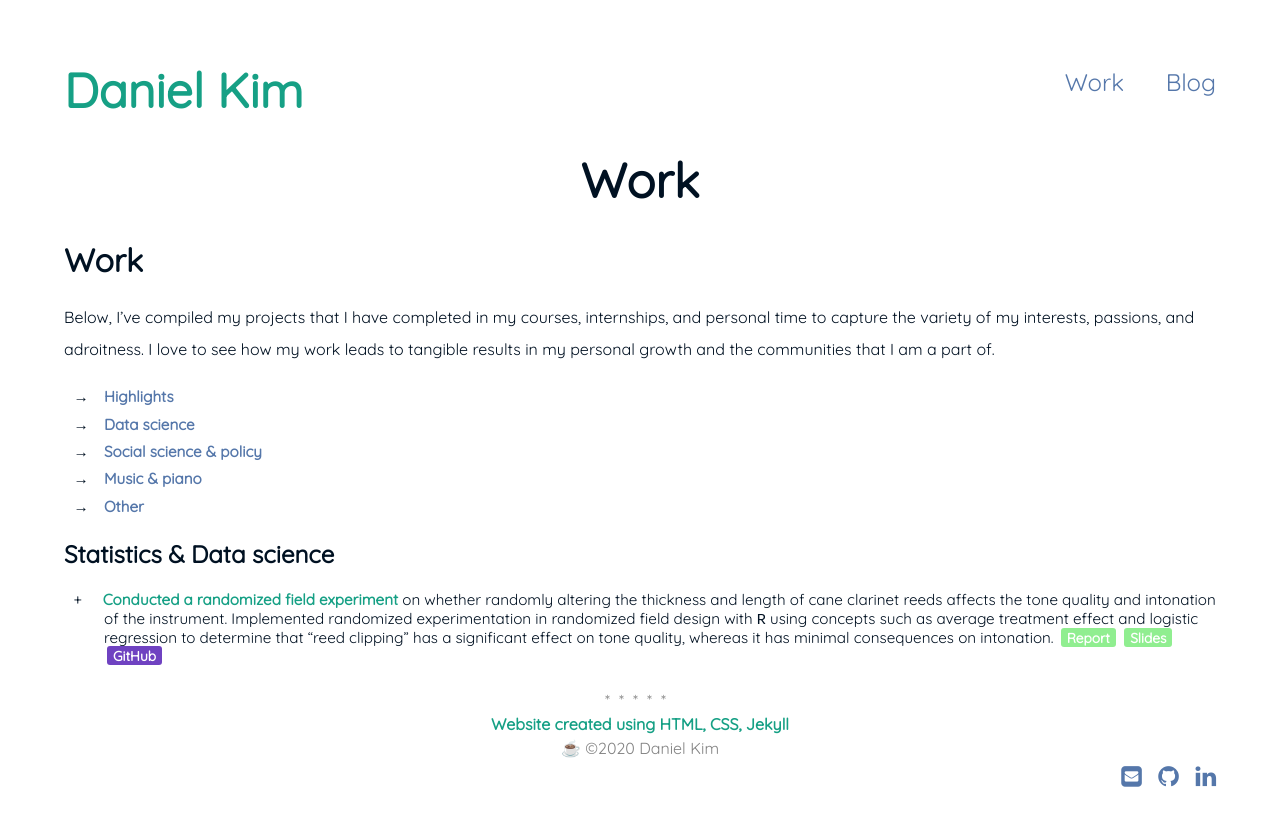
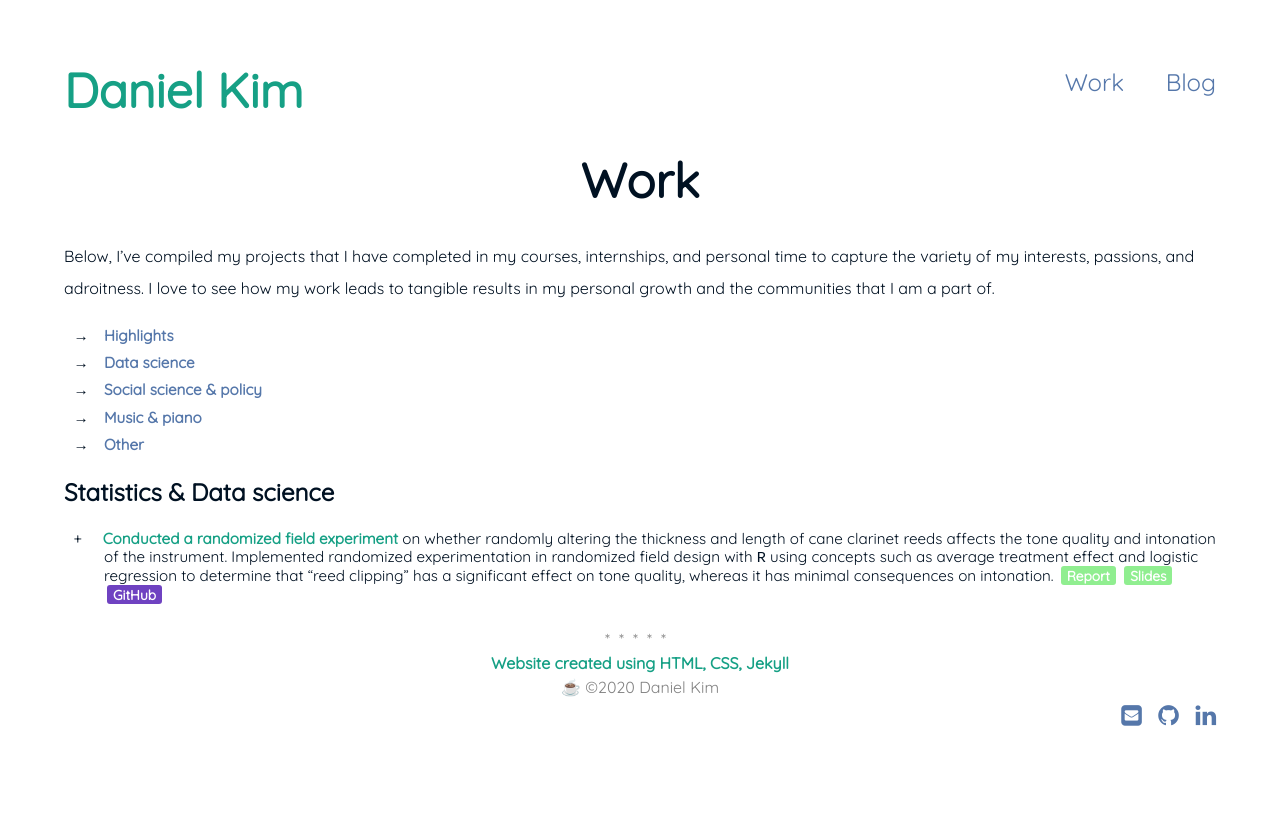
Before and after one commit to danielk56/danielk56.github.io, a Jekyll site: the page built from work.md, in a window 1280 px wide. Shown: the top 826 px of the page. Built offline with Jekyll 4.4.1, drawn with Linux system fonts in a browser that asks for light colours.

Commit message:
Update work.md

```diff
--- a/work.md
+++ b/work.md
@@ -2,8 +2,6 @@
 layout: page
 title: Work
 ---
-
-# Work
 
 Below, I've compiled my projects that I have completed in my courses, internships, and personal time to capture the variety of my interests, passions, and adroitness. I love to see how my work leads to tangible results in my personal growth and the communities that I am a part of.
 
```
